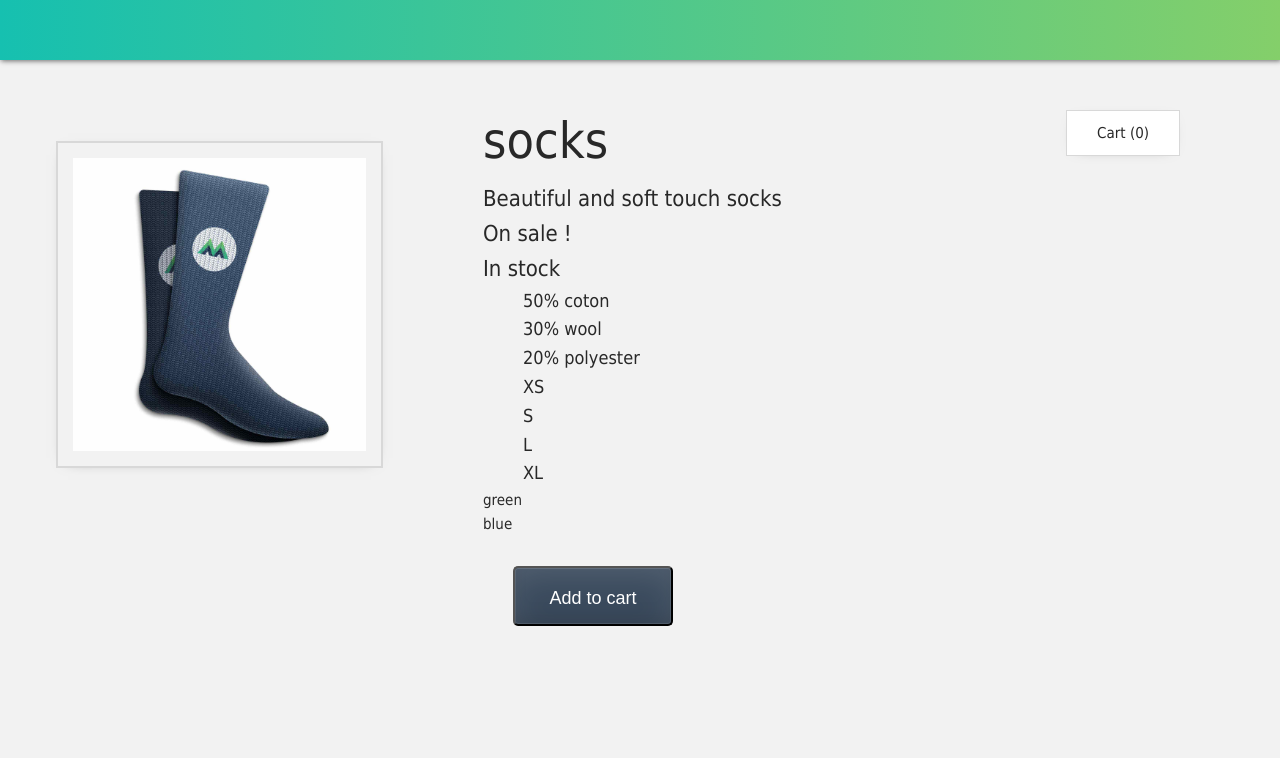
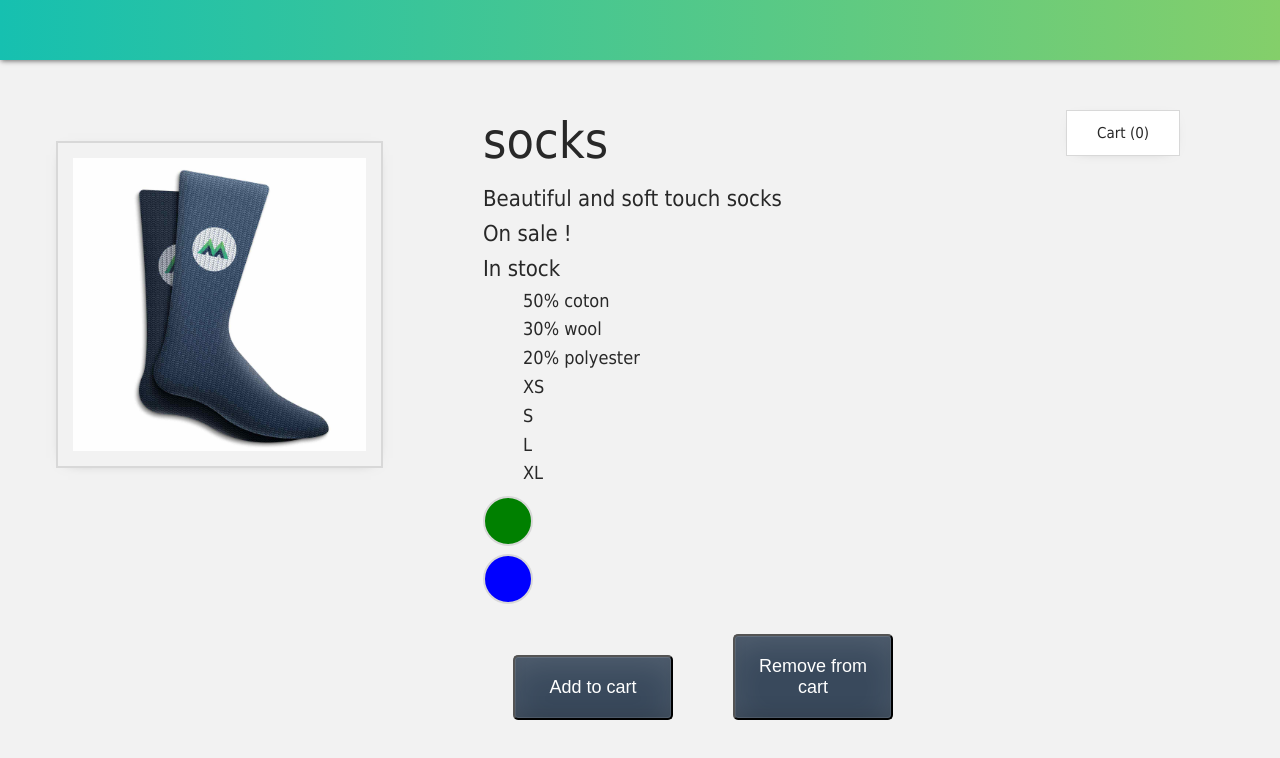
Before and after one commit to st2eve/vuejs-workshop, a Vue app: page / in a window 1280 px wide. Shown: the top 758 px of the page. Built offline with nearby package versions, Linux system fonts and the light colour scheme.

Commit message:
ws suite

```diff
--- a/src/App.vue
+++ b/src/App.vue
@@ -7,7 +7,8 @@ export default {
       description: "Beautiful and soft touch socks",
       image: "./src/assets/images/socks_blue.jpg",
       url: "https://vuejs.org/guide/introduction.html",
-      inventory: 100,
+      inventory: 15,
+      inStock: true,
       onSale: true,
       details: ["50% coton", "30% wool", "20% polyester"],
       sizes: ["XS", "S", "L", "XL"],
@@ -28,11 +29,25 @@ export default {
   methods: {
     addToCart() {
       this.cart += 1;
+      this.inventory -= 1;
+    },
+    removeToCart() {
+      if (this.cart > 0) {
+        this.cart -= 1;
+        this.inventory += 1;
+      }
     },
     updateImage(variantImage) {
       this.image = variantImage;
     },
   },
+  computed: {
+    outOfStock(){
+      if(this.inventory = 0){
+        inStock = !inStock;
+      }
+    }
+  }
 };
 </script>
 
@@ -71,10 +86,13 @@ export default {
           v-for="variant in variants"
           :key="variant.id"
           @mouseover="updateImage(variant.image)"
-        >
-          {{ variant.color }}
-        </div>
-        <button class="button" v-on:click="addToCart()">Add to cart</button>
+          class="color-circle"
+          :style="{ backgroundColor: variant.color }"
+        ></div>
+        <button class="button" @click="addToCart()" :disabled="!inStock">Add to cart</button>
+        <button class="button" @click="removeToCart()">
+          Remove from cart
+        </button>
       </div>
     </div>
   </div>
--- a/src/assets/main.css
+++ b/src/assets/main.css
@@ -13,7 +13,6 @@ body {
   border-radius: 5px;
   font-size: 18px;
   width: 160px;
-  height: 60px;
   color: white;
   padding: 20px;
   box-shadow: inset 0 -0.6em 1em -0.35em rgba(0, 0, 0, 0.17),
```
